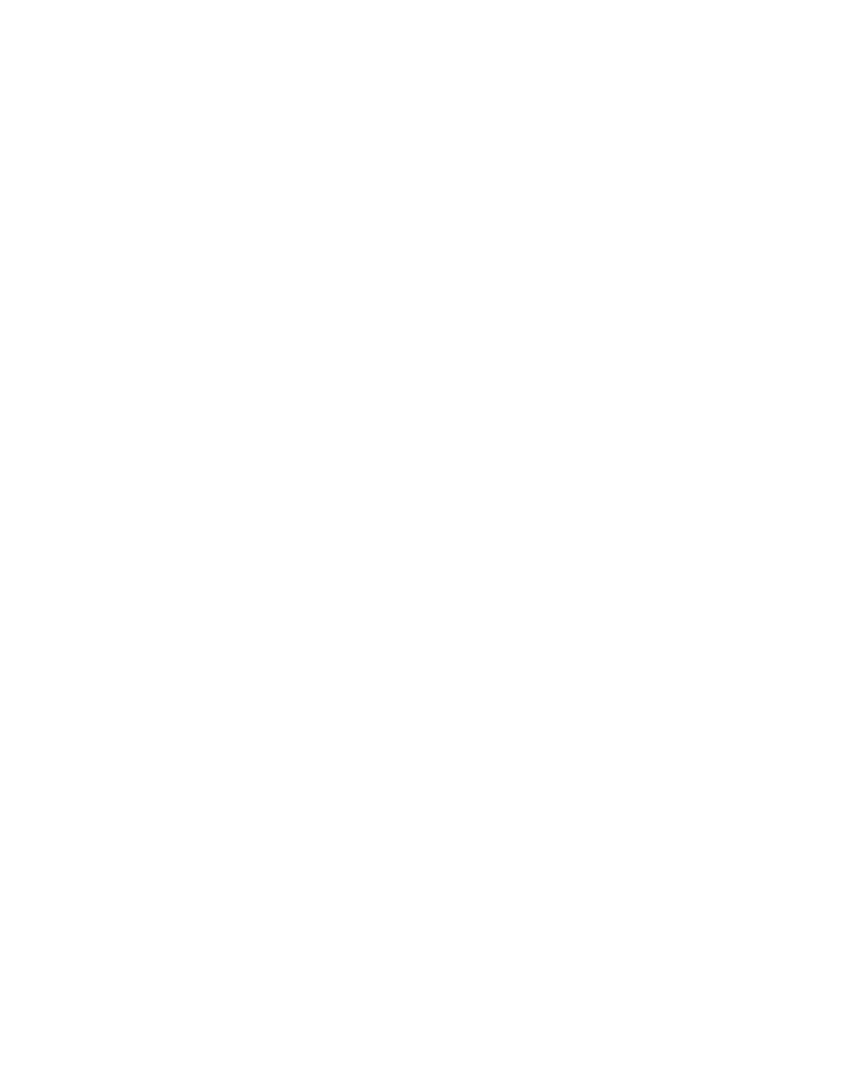
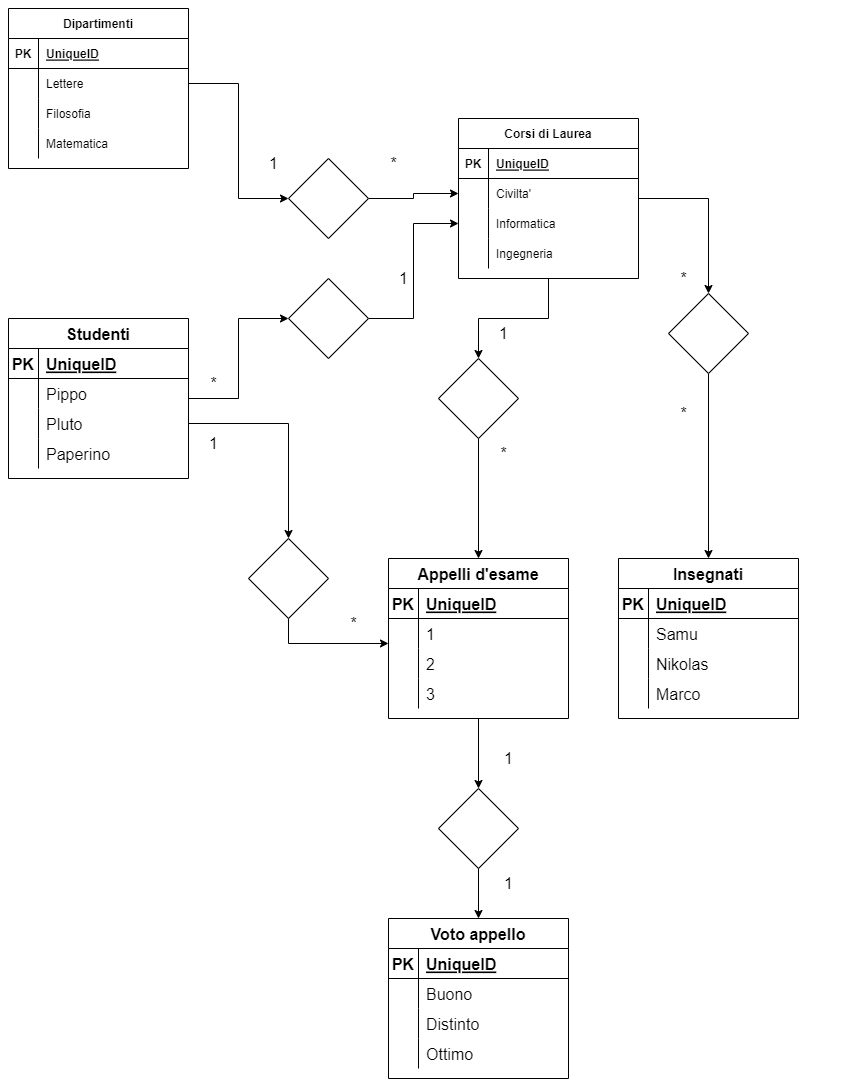
Before and after one commit to Ferlo94/db-university, a plain HTML site: page index.html in a window 1280 px wide. Shown: the whole page, without its empty margins (0-854 px from the left). Before the commit the page ends 800 px from the top, so only its background shows below. Drawn offline with Linux system fonts and the light colour scheme.

Commit message:
inizio interazioni

```diff
--- a/index.html
+++ b/index.html
@@ -22,5 +22,7 @@
         Utilizzare https://www.diagrams.net/ per la creazione dello schema.
         Esportare quindi il diagramma in jpg e caricarlo nella repo.
     -->
+
+    <img src="booliversita.png" alt="">
 </body>
 </html>
```
Also changed, not shown: booliversita.png (added).
